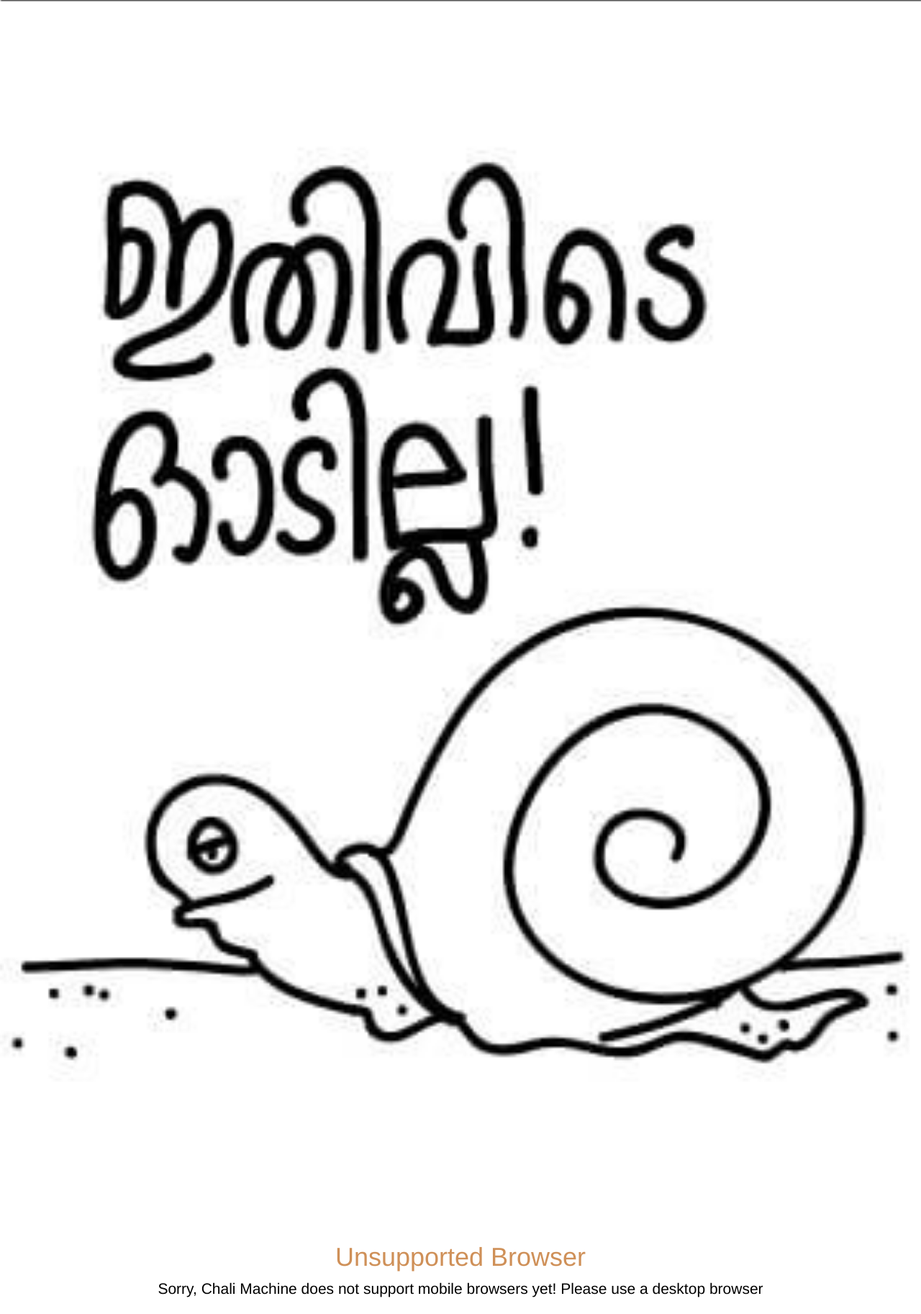
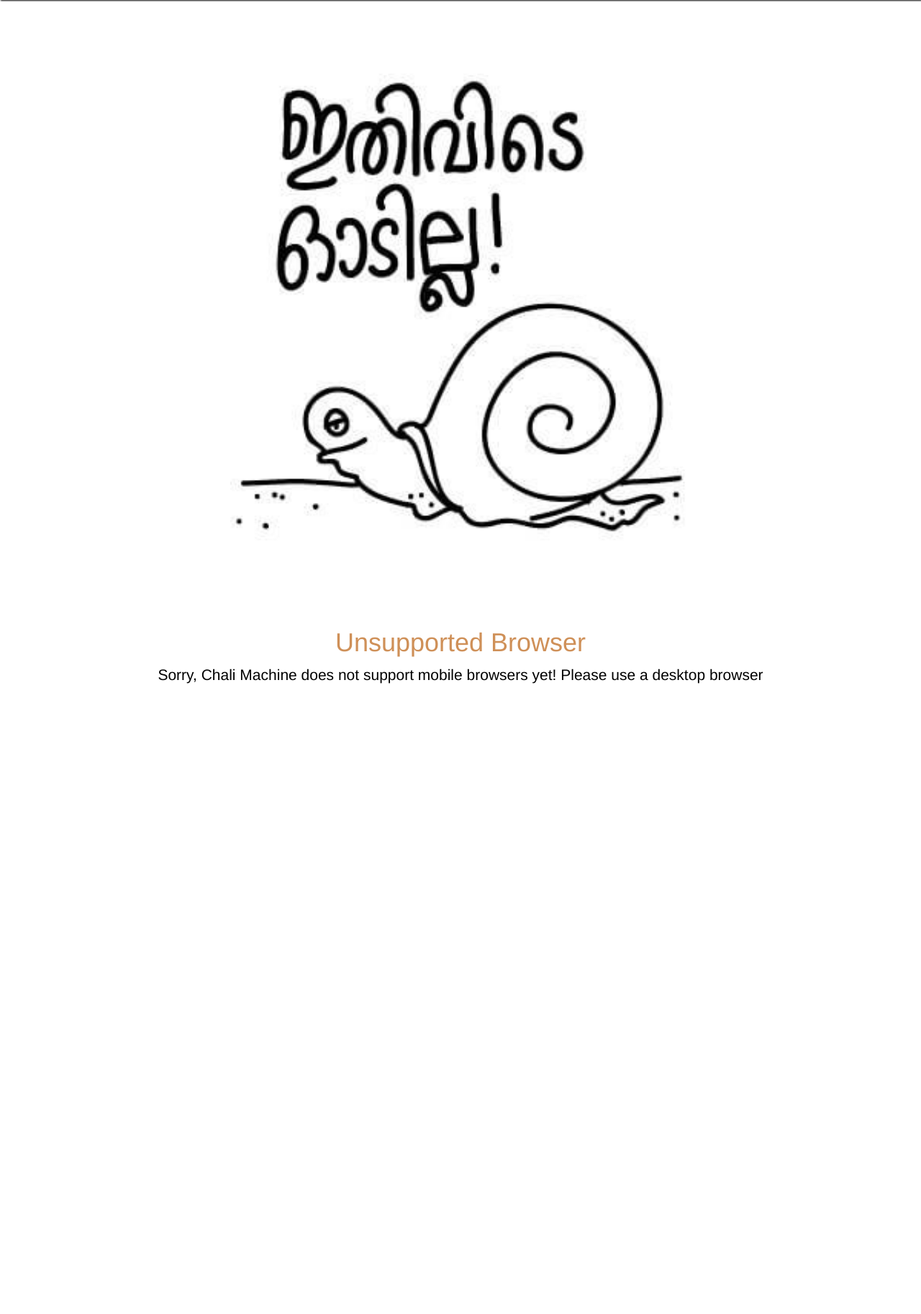
Before and after one commit to meenaviyal/comicmachine, a Django app: template comic/templates/comic/unsupported.html in a window 1280 px wide. Shown: the part 50-1876 px from the top of the page at 72% size. After the commit the page ends 1000 px from the top, so only its background shows below. Run offline with Django 3.2, Linux system fonts and the light colour scheme; the template is opened without the code that fills it, so the values that code supplies are empty; some libraries are stand-ins or nearby versions; some web fonts are replaced.

Commit message:
Fix height and width of image

```diff
--- a/comic/templates/comic/unsupported.html
+++ b/comic/templates/comic/unsupported.html
@@ -1,7 +1,7 @@
 {% extends 'comic/static_base.html' %}
 {% block maincontent %}
 <div class="row mobile">
-      <img alt="Unsupported browser" src="/static/images/mobile.jpg"/>
+      <img class="col-xs-offset-3" alt="Unsupported browser" src="/static/images/mobile.jpg"/>
       <h1 class="mobile-header text-center">Unsupported Browser</h1>
       <p class="mobile-text lead text-center">
     Sorry, Chali Machine does not support mobile browsers yet! Please use a desktop browser
--- a/static/css/comicgen.css
+++ b/static/css/comicgen.css
@@ -337,8 +337,9 @@ h3, p, em, h4{
 }
 
 .mobile img{
-    width: 100%;
+    width: 50vw;
     display: block;
+    height: auto;
 }
 .mobile-header {
     color: #CF9058;
```
